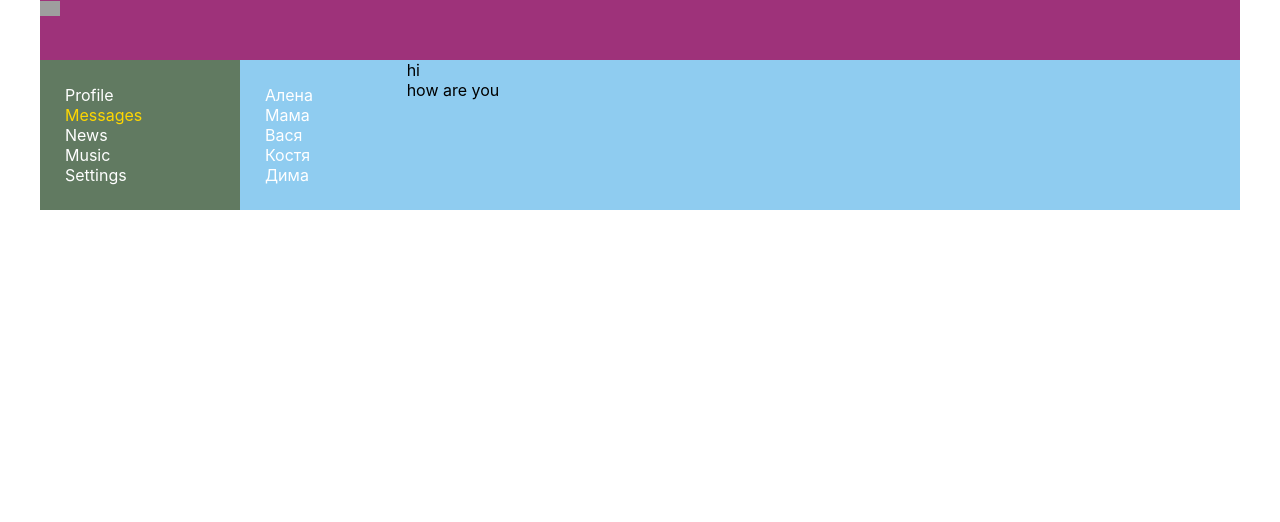
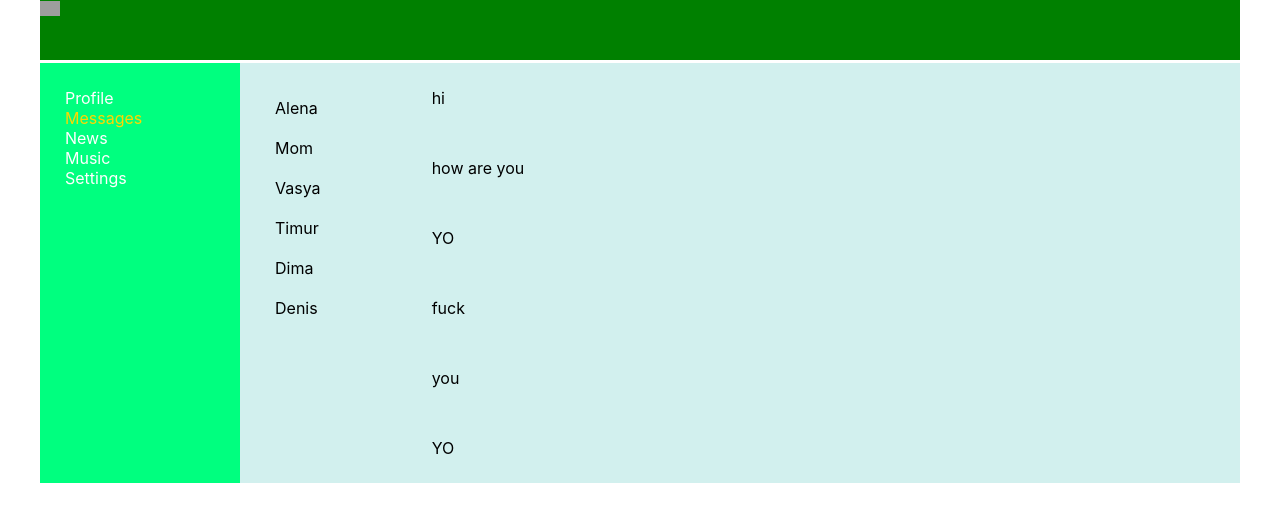
Before and after one commit to al-petrov/test_social_network, a React (Create React App) app: page /messages in a window 1280 px wide. Shown: the top 522 px of the page. Built offline with nearby package versions, Linux system fonts and the light colour scheme; grey boxes are pictures that could not be loaded.

Commit message:
lesson 25

```diff
--- a/src/App.css
+++ b/src/App.css
@@ -15,6 +15,6 @@
 
 .app-wrapper-content {
   grid-area: c;
-  background-color: rgb(143, 204, 240);
-
+  background-color: rgb(210, 240, 238);
+  margin-top: 3px;
 }
--- a/src/components/Header/Header.module.css
+++ b/src/components/Header/Header.module.css
@@ -1,6 +1,6 @@
 .header{
     grid-area: h;
-    background-color: rgb(158, 50, 122);
+    background-color: green;
   }
 
   .header img {
--- a/src/components/Messages/Messages.jsx
+++ b/src/components/Messages/Messages.jsx
@@ -2,33 +2,54 @@ import React from "react";
 import m from './Messages.module.css';
 import { NavLink } from "react-router-dom";
 
+const DialogItem = (props) => {
+    return (
+        <div className={m.dialog}>
+            <NavLink to={`/messages/${props.id}`} activeClassName={m.activeLink}>{props.name}</NavLink>
+        </div>
+    )
+}
+
+const Message = (props) => {
+    return (
+        <div className={m.message}>
+            {props.message}
+        </div>
+    )
+}
+
+
 const Messages = () => {
+
+    let dialogsData = [
+        {id: 1, name: 'Alena'},
+        {id: 2, name: 'Mom'},
+        {id: 3, name: 'Vasya'},
+        {id: 4, name: 'Timur'},
+        {id: 5, name: 'Dima'},
+        {id: 6, name: 'Denis'},
+    ]
+
+    let messagesData = [
+        {id: 1, message: 'hi'},
+        {id: 2, message: 'how are you'},
+        {id: 3, message: 'YO'},
+        {id: 4, message: 'fuck'},
+        {id: 5, message: 'you'},
+        {id: 6, message: 'YO'},
+    ]
+
+    let dialogsElements = dialogsData.map( dialog => <DialogItem name={dialog.name} id={dialog.id} /> );
+
+    let messageElements = messagesData.map( message => <Message id={message.id} message={message.message} /> );
+
     return (
         <div className={m.dialogs}>
             <div className={m.dialogItems}>
-                <div className={m.dialog + ' ' + m.active}>
-                    <NavLink to="/messages/1" activeClassName={m.activeLink}>Алена</NavLink>
-                </div>
-                <div className={m.dialog}>
-                    <NavLink to="/messages/2" activeClassName={m.activeLink}>Мама</NavLink>
-                </div>
-                <div className={m.dialog}>
-                    <NavLink to="/messages/3" activeClassName={m.activeLink}>Вася</NavLink>
-                </div>
-                <div className={m.dialog}>
-                    <NavLink to="/messages/4" activeClassName={m.activeLink}>Костя</NavLink>
-                </div>
-                <div className={m.dialog}>
-                    <NavLink to="/messages/5" activeClassName={m.activeLink}>Дима</NavLink>
-                </div>
+                {dialogsElements}
             </div>
             <div className={m.messages}>
-                <div className={m.message}>
-                    hi
-                </div>
-                <div className={m.message}>
-                    how are you
-                </div>
+                {messageElements}
             </div>
         </div>
     )
--- a/src/components/Messages/Messages.module.css
+++ b/src/components/Messages/Messages.module.css
@@ -13,13 +13,18 @@
     color: red;
 }
 
+.dialog {
+    padding: 10px;
+}
+
 .dialog a {
-    color: white;
+    color: black;
     text-decoration: none;
+
 }
 
 .dialog a.activeLink {
-    color: darkblue;
+    color: white;
 }
 
 .messages {
@@ -27,5 +32,5 @@
 }
 
 .message {
-
+    padding: 25px;
 }
--- a/src/components/Navbar/navbar.module.css
+++ b/src/components/Navbar/navbar.module.css
@@ -1,7 +1,8 @@
 .nav{
     grid-area: n;
-    background-color: rgb(97, 122, 97);
+    background-color: springgreen;
     padding: 25px;
+    margin-top: 3px;
   }
 
 .item a {
--- a/src/components/Profile/MyPosts/MyPosts.jsx
+++ b/src/components/Profile/MyPosts/MyPosts.jsx
@@ -6,8 +6,7 @@ import Post from "./Post/Post";
 const MyPost = (props) => {
 
   return (
-    <div>
-
+    <div className={p.postsBlock}>
       <div>
         My posts
         <div>
--- a/src/components/Profile/MyPosts/MyPosts.module.css
+++ b/src/components/Profile/MyPosts/MyPosts.module.css
@@ -1,3 +1,8 @@
 .content{
   background-color: aqua;
 }
+
+.postsBlock{
+  margin: 0px 0px 0px 10px;
+  /* padding: 10px; */
+}
--- a/src/components/Profile/MyPosts/Post/Post.jsx
+++ b/src/components/Profile/MyPosts/Post/Post.jsx
@@ -1,16 +1,20 @@
 import React from "react";
 import p from './Post.module.css';
+import heart from "./postImages/heart.png"
 
 const Post = (props) => {
+  let likes = '';
+  if (props.likeCount) {
+    likes = props.likeCount + " like";
+  }
+
   return (
     <div className={p.item}>
       <img src='https://klike.net/uploads/posts/2019-03/1551511801_1.jpg'></img>
       {props.message}
       <div className={p.likes}>
-        <img src="https://image.flaticon.com/icons/png/512/1239/1239282.png"></img>
-        { props.likeCount + " " }
-        {/* <img src="images/heart.png"></img> */}
-        <span>like</span>
+        <img src={heart}></img>
+        {likes}
       </div>
     </div>
   )
--- a/src/components/Profile/MyPosts/Post/Post.module.css
+++ b/src/components/Profile/MyPosts/Post/Post.module.css
@@ -1,5 +1,6 @@
 .item {
     color: yellow;
+    margin: 10px 10px 30px 10px;
 }
 
 .item img{
--- a/src/components/Profile/Pofile.jsx
+++ b/src/components/Profile/Pofile.jsx
@@ -1,18 +1,14 @@
 import React from "react";
-import p from './Profile.module.css';
+// import p from './Profile.module.css';
 import MyPost from './MyPosts/MyPosts';
+import ProfileInfo from "./ProfileInfo/PofileInfo";
 
 const Profile = () => {
-    return (
+  return (
     <div>
-    <div className={p.content}>
-      <img src='https://premiya.vidatiknigu.com.ua/wp-content/uploads/2021/02/odinochestvo_chelovek_zakat_132970_300x168.jpg'></img>
-    </div>
-    <div className={p.content}>
-      ava + description
-    </div>
-    <MyPost />
-  </div>)
+      <ProfileInfo />
+      <MyPost />
+    </div>)
 }
 
 export default Profile;
--- /dev/null
+++ b/src/components/Profile/ProfileInfo/PofileInfo.jsx
@@ -0,0 +1,17 @@
+import React from "react";
+import s from './ProfileInfo.module.css';
+// import MyPost from './MyPosts/MyPosts';
+
+const ProfileInfo = () => {
+  return (
+    <div>
+      <div className={s.profileHeader}>
+        <img src='https://premiya.vidatiknigu.com.ua/wp-content/uploads/2021/02/odinochestvo_chelovek_zakat_132970_300x168.jpg'></img>
+      </div>
+      <div className={s.descriptionBlock}>
+        ava + description
+      </div>
+    </div>)
+}
+
+export default ProfileInfo;
--- /dev/null
+++ b/src/components/Profile/ProfileInfo/ProfileInfo.module.css
@@ -0,0 +1,10 @@
+.descriptionBlock {
+    background-color: aqua;
+    margin: 0px 0px 0px 10px;
+    /* padding: 10px; */
+}
+
+.profileHeader img {
+    width: 1000px;
+    height: 170px;
+}
```
Also changed, not shown: src/components/Profile/MyPosts/Post/postImages/heart.png (renamed from src/components/Profile/MyPosts/Post/images/heart.png).
